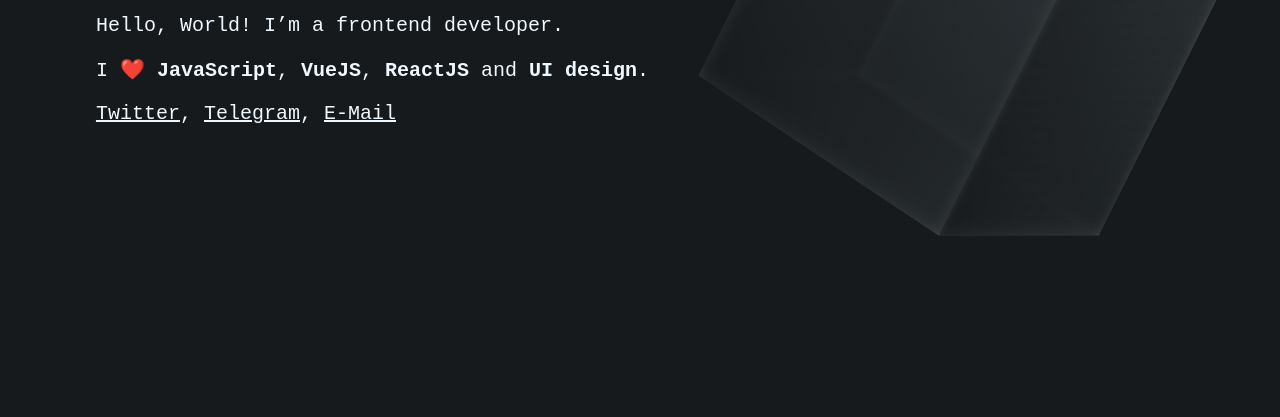
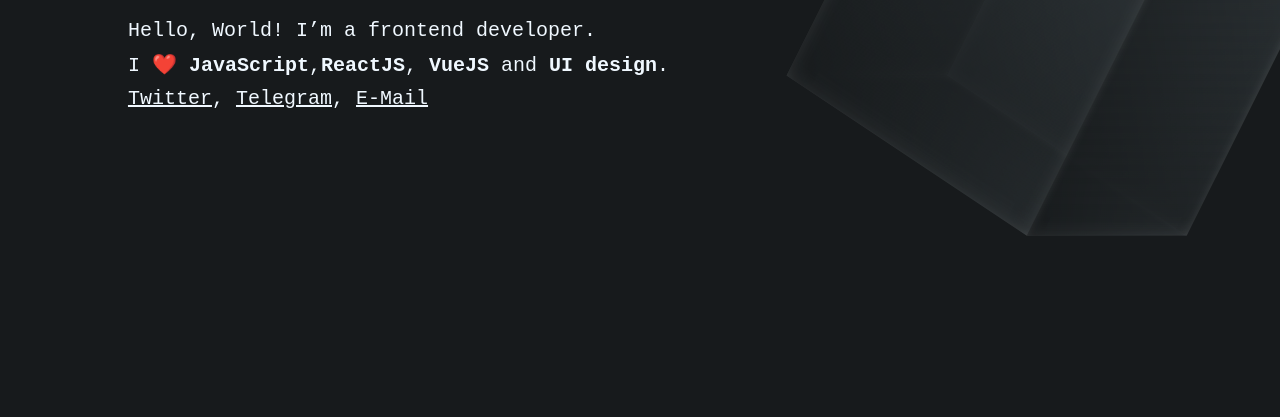
Before and after one commit to dmjcomdem/dimonskiy.ru, a plain HTML site: page index.html in a window 1280 px wide. Shown: the part 383-800 px from the top of the page. Drawn offline with Linux system fonts and the light colour scheme; a web font is replaced by a local one.

Commit message:
Position column block

```diff
--- a/index.html
+++ b/index.html
@@ -33,7 +33,7 @@
 				<h1 class="info__title">Romanov Dmitriy</h1>
 				<div class="info__block">
 					<p>Hello, World! I’m a frontend developer.</p>
-					<p>I ❤️ <strong>JavaScript</strong>, <strong>VueJS</strong>, <strong>ReactJS</strong> and <b>UI design</b>.</p>
+					<p>I ❤️ <strong>JavaScript</strong>,<strong>ReactJS</strong>, <strong>VueJS</strong> and <b>UI design</b>.</p>
 					<p>
 						<a href="https://twitter.com/dmjcomdem">Twitter</a>,
 						<a href="https://t.me/dmjcomdem">Telegram</a>,
--- a/style.css
+++ b/style.css
@@ -12,17 +12,17 @@
 	--faces-transparency: 30%;
 
 	block-size: 100%;
-	inline-size: 100%;
 	box-sizing: border-box;
 	font-size: 62.5%;
 }
 
 body {
 	min-block-size: 100vh;
-	min-inline-size: 100vh;
 	margin: 0;
 	font-family: 'PT Mono', monospace;
 	overflow: hidden;
+
+	background-color: hsl(var(--light-hue) var(--light-saturation) var(--light-power));
 }
 
 a {
@@ -31,25 +31,29 @@ a {
 
 .grid {
 	display: grid;
-	place-items: center;
-
-	grid-template-columns: 1fr 40vmax;
 	min-block-size: 100vh;
-	min-inline-size: 100vh;
 	perspective: 100vmax;
 }
 
+@media (min-width: 769px) {
+	.grid {
+		place-items: center;
+		grid-template-columns: 1fr 35vmax;
+	}
+}
+
 .grid__column {
-	min-block-size: 100%;
-	min-inline-size: 100%;
 	display: grid;
-	place-items: center;
-	background-color: hsl(var(--light-hue) var(--light-saturation) var(--light-power));
+	align-items: center;
 	padding: 4rem;
 }
 
-.grid__column--content-left {
-	justify-items: start;
+
+@media (max-width: 768px) {
+	.grid__column--content-left {
+		align-items: start;
+		justify-items: center;
+	}
 }
 
 .cube {
@@ -111,7 +115,7 @@ a {
 }
 
 .info__title {
-	margin: 0 0 6rem;
+	margin: 0 0 4rem;
 	font-size: clamp(4rem, 5vw, 8rem);
 	line-height: 1;
 }
@@ -119,3 +123,7 @@ a {
 .info__block {
 	font-size: clamp(1.4rem, 1.8vw, 2rem);
 }
+
+.info__block p {
+	margin: 0 0 1rem;
+}
```
